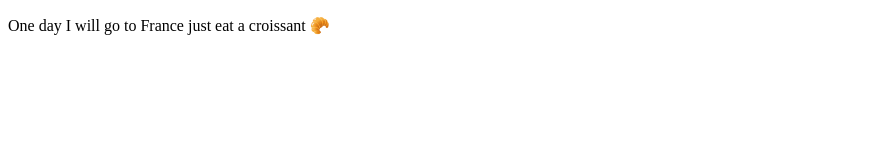
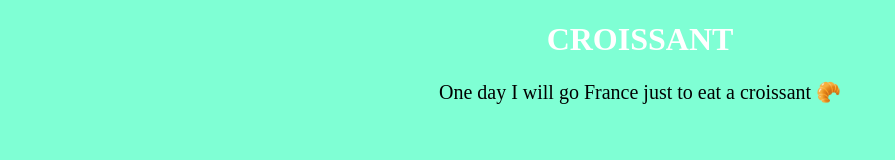
Before and after one commit to issy2500/Croissant, a plain HTML site: page index.html in a window 1280 px wide. Shown: the whole page, without its empty margins (0-895 px from the left). Drawn offline with Linux system fonts and the light colour scheme.

Commit message:
styled text

```diff
--- a/index.html
+++ b/index.html
@@ -4,11 +4,14 @@
     <meta charset="UTF-8">
     <meta http-equiv="X-UA-Compatible" content="IE=edge">
     <meta name="viewport" content="width=device-width, initial-scale=1.0">
+   <link rel="stylesheet" href="/styles/pages.css"/>
     <title>Document</title>
+
 </head>
 <body>
+    <h1> CROISSANT </h1>
     <p>
-        One day I will go to France just eat a croissant 🥐
+        One day I will go France just to eat a croissant 🥐
     </p>
 
 </body>
--- a/styles/pages.css
+++ b/styles/pages.css
@@ -1,8 +1,15 @@
 body{
 
     background-color: aquamarine;
+    text-align:center;
 }
 
 h1{
     color:white;
 }
+
+p{
+
+    font-size: 20px;
+
+}
```
Also changed, not shown: about.html (+3 -0 lines), photo.html (+3 -1 lines).
